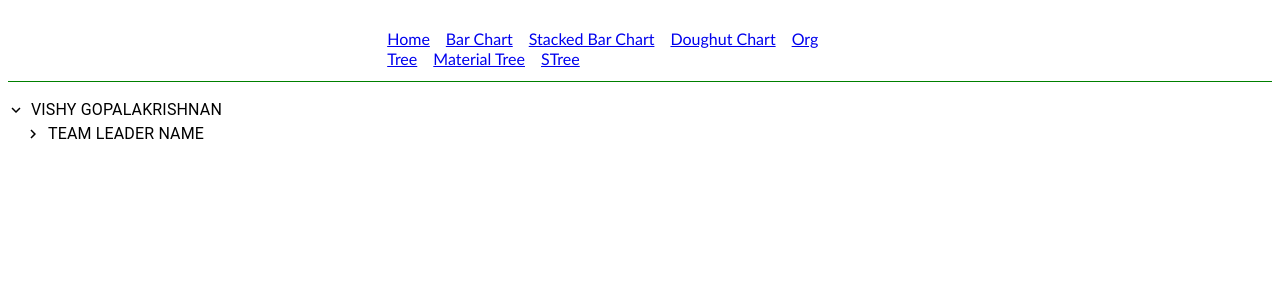
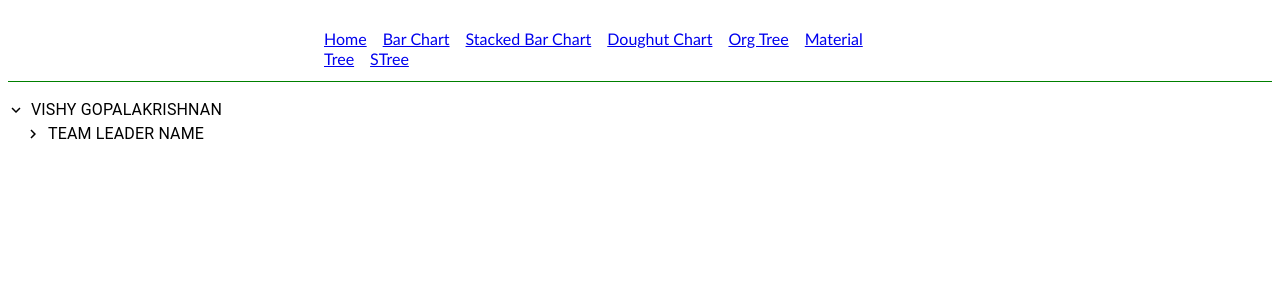
Before and after one commit to guhandelta/reactjs-charts, a React (Create React App) app: page /RecursiveTreeView in a window 1280 px wide. Shown: the top 300 px of the page. Built offline with nearby package versions, Linux system fonts and the light colour scheme.

Commit message:
Styling Changes

```diff
--- a/src/components/Nav.js
+++ b/src/components/Nav.js
@@ -49,7 +49,7 @@ export default Nav
 
 const StyledUnorderedList = styled.ul`
     top: 0;
-    padding: 1% 30%;
+    padding: 1% 25%;
     border-bottom: 0.5px double green;
     list-style-type: none;
 `
```
